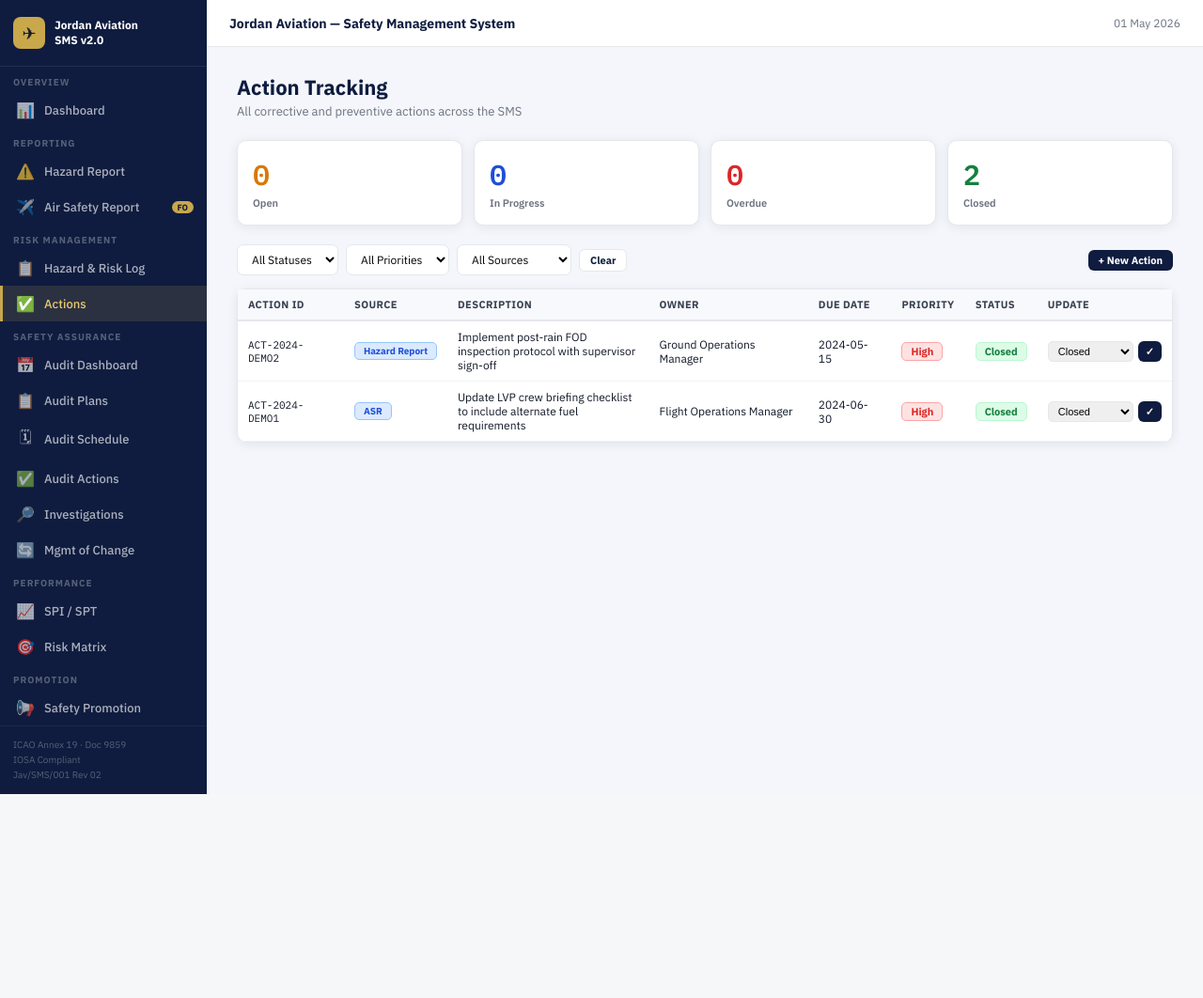
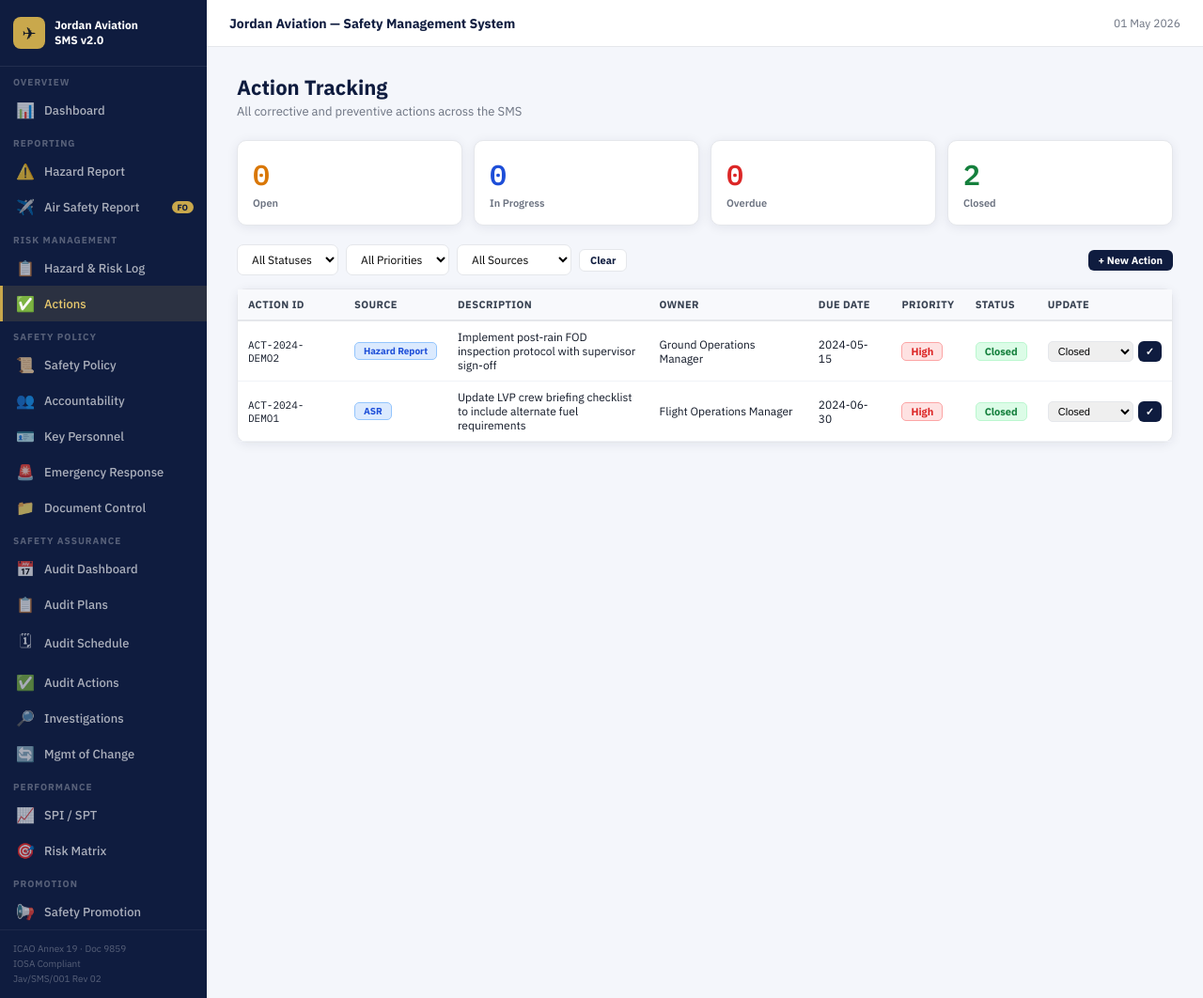
Before and after one commit to omarbarghouth/jav-sms, a Flask app: page /actions in a window 1280 px wide. Shown: the whole page at 94% size. Before the commit the page ends 845 px from the top, so only its background shows below. Run offline with Flask 3, Linux system fonts and the light colour scheme.

Commit message:
Update base.html

```diff
--- a/templates/base.html
+++ b/templates/base.html
@@ -123,6 +123,13 @@
       {% if nav_overdue > 0 %}<span class="nav-badge">{{ nav_overdue }}</span>{% endif %}
     </a>
 
+    <div class="sb-section">Safety Policy</div>
+    <a href="/safety-policy" class="nav-a {% if request.path=='/safety-policy' %}active{% endif %}"><span class="nav-icon">📜</span>Safety Policy</a>
+    <a href="/safety-roles" class="nav-a {% if '/safety-roles' in request.path %}active{% endif %}"><span class="nav-icon">👥</span>Accountability</a>
+    <a href="/safety-personnel" class="nav-a {% if '/safety-personnel' in request.path %}active{% endif %}"><span class="nav-icon">🪪</span>Key Personnel</a>
+    <a href="/erp" class="nav-a {% if '/erp' in request.path %}active{% endif %}"><span class="nav-icon">🚨</span>Emergency Response</a>
+    <a href="/documents" class="nav-a {% if '/documents' in request.path %}active{% endif %}"><span class="nav-icon">📁</span>Document Control</a>
+
     <div class="sb-section">Safety Assurance</div>
     <a href="/audit-dashboard" class="nav-a {% if request.path=='/audit-dashboard' %}active{% endif %}"><span class="nav-icon">📅</span>Audit Dashboard</a>
     <a href="/audit-plans" class="nav-a {% if '/audit-plan' in request.path %}active{% endif %}"><span class="nav-icon">📋</span>Audit Plans</a>
```
